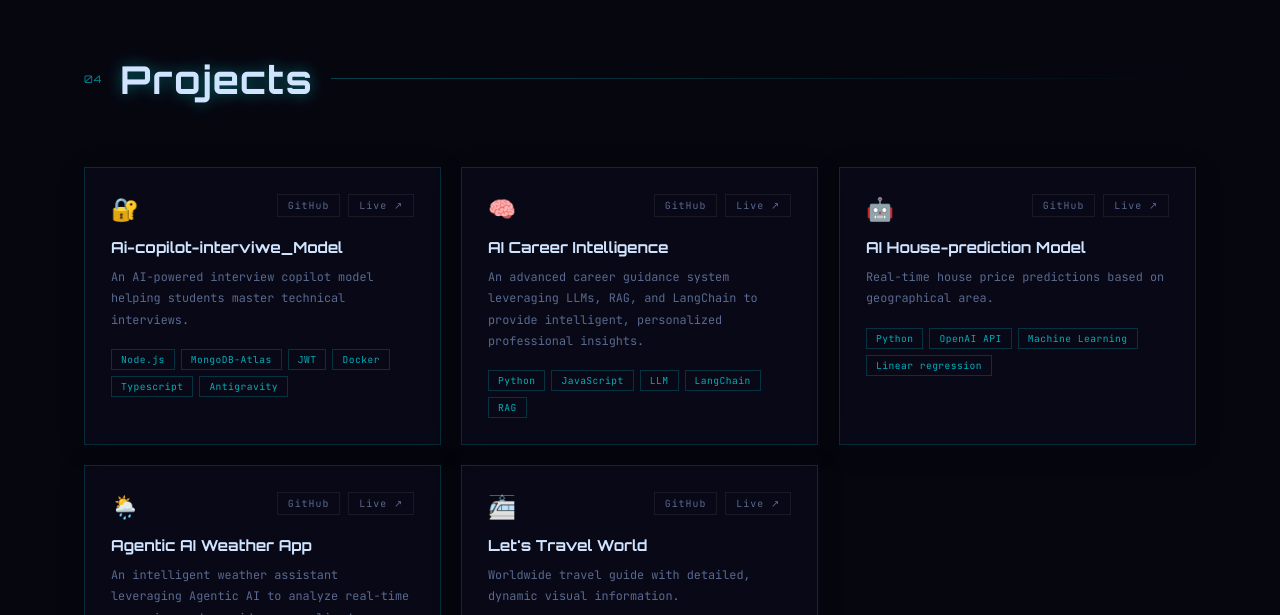
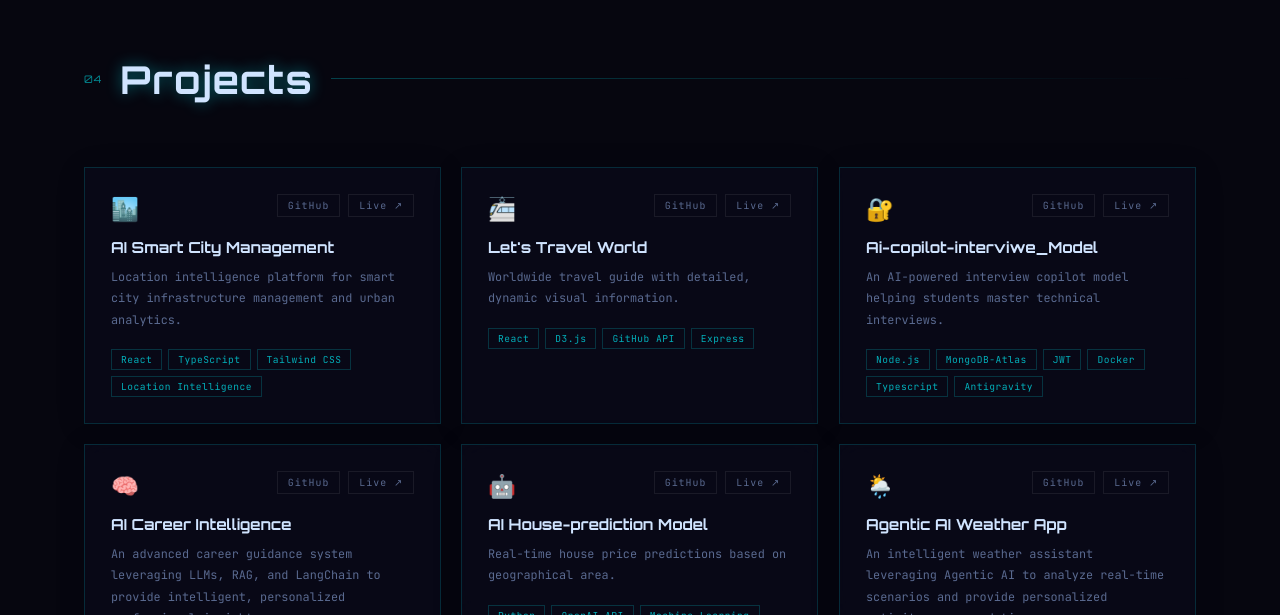
Before and after one commit to faizkhatri196/FAIZ, a plain HTML site: page index.html in a window 1280 px wide. Shown: the part 3276-3891 px from the top of the page. Drawn offline with Linux system fonts and the light colour scheme.

Commit message:
Add AI Smart City Management project and update project ordering

```diff
--- a/css/style.css
+++ b/css/style.css
@@ -526,6 +526,7 @@ nav {
 .fu.d3 { transition-delay: .3s }
 .fu.d4 { transition-delay: .4s }
 .fu.d5 { transition-delay: .5s }
+.fu.d6 { transition-delay: .6s }
 
 /* ── ABOUT ── */
 .about-grid {
--- a/index.html
+++ b/index.html
@@ -93,7 +93,7 @@
 
         <div class="stats">
           <div class="stat">
-            <div class="stat-n">5+</div>
+            <div class="stat-n">6+</div>
             <div class="stat-l" data-i18n="about.stat_projects">PROJECTS</div>
           </div>
           <div class="stat">
@@ -351,6 +351,41 @@
       <!-- Project 1 -->
       <div class="proj-card fu d1">
         <div class="proj-top">
+          <span class="proj-icon">🏙️</span>
+          <div class="proj-acts">
+            <a href="https://github.com/faizkhatri196/AI-SMART-CITY-MANAGMENT.git" class="proj-link"
+              target="_blank">GitHub</a>
+            <a href="https://ai-smart-city-managment-xi.vercel.app/location-intelligence" class="proj-link"
+              target="_blank">Live ↗</a>
+          </div>
+        </div>
+        <h3 class="proj-name">AI Smart City Management</h3>
+        <p class="proj-desc" data-i18n="projects.p6_desc">Location intelligence platform for smart city infrastructure management and urban analytics.</p>
+        <div class="tags">
+          <span class="tag">React</span><span class="tag">TypeScript</span><span class="tag">Tailwind CSS</span><span class="tag">Location Intelligence</span>
+        </div>
+      </div>
+
+      <!-- Project 2 -->
+      <div class="proj-card fu d2">
+        <div class="proj-top">
+          <span class="proj-icon">🚈</span>
+          <div class="proj-acts">
+            <a href="https://github.com/faizkhatri196/TOURIST-GUIDE." class="proj-link" target="_blank">GitHub</a>
+            <a href="https://tourist-guide-gxyq.vercel.app/" class="proj-link" target="_blank">Live ↗</a>
+          </div>
+        </div>
+        <h3 class="proj-name">Let's Travel World</h3>
+        <p class="proj-desc" data-i18n="projects.p3_desc">Worldwide travel guide with detailed, dynamic visual information.</p>
+        <div class="tags">
+          <span class="tag">React</span><span class="tag">D3.js</span><span class="tag">GitHub API</span><span
+            class="tag">Express</span>
+        </div>
+      </div>
+
+      <!-- Project 3 -->
+      <div class="proj-card fu d3">
+        <div class="proj-top">
           <span class="proj-icon">🔐</span>
           <div class="proj-acts">
             <a href="https://github.com/faizkhatri196/Ai-copilot-interview-model" class="proj-link"
@@ -367,8 +402,8 @@
         </div>
       </div>
 
-      <!-- Project 2 -->
-      <div class="proj-card fu d2">
+      <!-- Project 4 -->
+      <div class="proj-card fu d4">
         <div class="proj-top">
           <span class="proj-icon">🧠</span>
           <div class="proj-acts">
@@ -387,8 +422,8 @@
         </div>
       </div>
 
-      <!-- Project 3 -->
-      <div class="proj-card fu d3">
+      <!-- Project 5 -->
+      <div class="proj-card fu d5">
         <div class="proj-top">
           <span class="proj-icon">🤖</span>
           <div class="proj-acts">
@@ -405,8 +440,8 @@
         </div>
       </div>
 
-      <!-- Project 4 -->
-      <div class="proj-card fu d4">
+      <!-- Project 6 -->
+      <div class="proj-card fu d6">
         <div class="proj-top">
           <span class="proj-icon">🌦️</span>
           <div class="proj-acts">
@@ -418,23 +453,6 @@
         <p class="proj-desc" data-i18n="projects.p4_desc">All city's & area weather give present time scenario base.</p>
         <div class="tags">
           <span class="tag">React</span><span class="tag">Python</span><span class="tag">Agentic AI</span><span class="tag">LLM</span>
-        </div>
-      </div>
-
-      <!-- Project 5 -->
-      <div class="proj-card fu d5">
-        <div class="proj-top">
-          <span class="proj-icon">🚈</span>
-          <div class="proj-acts">
-            <a href="https://github.com/faizkhatri196/TOURIST-GUIDE." class="proj-link" target="_blank">GitHub</a>
-            <a href="https://tourist-guide-gxyq.vercel.app/" class="proj-link" target="_blank">Live ↗</a>
-          </div>
-        </div>
-        <h3 class="proj-name">Let's Travel World</h3>
-        <p class="proj-desc" data-i18n="projects.p3_desc">Worldwide travel guide with detailed, dynamic visual information.</p>
-        <div class="tags">
-          <span class="tag">React</span><span class="tag">D3.js</span><span class="tag">GitHub API</span><span
-            class="tag">Express</span>
         </div>
       </div>
     </div>
--- a/locales/en.js
+++ b/locales/en.js
@@ -61,7 +61,8 @@ window.locale_en = {
     "p2_desc": "Real-time house price predictions based on geographical area.",
     "p3_desc": "Worldwide travel guide with detailed, dynamic visual information.",
     "p4_desc": "An intelligent weather assistant leveraging Agentic AI to analyze real-time scenarios and provide personalized activity recommendations.",
-    "p5_desc": "An AI-powered interview copilot model helping students master technical interviews."
+    "p5_desc": "An AI-powered interview copilot model helping students master technical interviews.",
+    "p6_desc": "Location intelligence platform for smart city infrastructure management and urban analytics."
   },
   "contact": {
     "title": "Contact",
--- a/locales/es.js
+++ b/locales/es.js
@@ -61,7 +61,8 @@ window.locale_es = {
     "p2_desc": "Modelo de predicción de precios de viviendas en tiempo real según el área geográfica.",
     "p3_desc": "Guía de viajes mundial con información visual detallada y dinámica.",
     "p4_desc": "Un asistente meteorológico inteligente que aprovecha la IA Agéntica para analizar escenarios en tiempo real y proporcionar recomendaciones de actividades personalizadas.",
-    "p5_desc": "Un modelo de copiloto de entrevista impulsado por IA para ayudar a estudiantes a dominar entrevistas técnicas."
+    "p5_desc": "Un modelo de copiloto de entrevista impulsado por IA para ayudar a estudiantes a dominar entrevistas técnicas.",
+    "p6_desc": "Plataforma de inteligencia de ubicación para la gestión de infraestructura urbana y análisis de ciudades inteligentes."
   },
   "contact": {
     "title": "Contacto",
--- a/locales/hi.js
+++ b/locales/hi.js
@@ -61,7 +61,8 @@ window.locale_hi = {
     "p2_desc": "भौगोलिक क्षेत्र के आधार पर वास्तविक समय में घर की कीमत का अनुमान लगाने वाला मॉडल।",
     "p3_desc": "विस्तृत, गतिशील दृश्य जानकारी के साथ विश्वव्यापी यात्रा गाइड।",
     "p4_desc": "वास्तविक समय के मौसम परिदृश्यों का विश्लेषण करने और व्यक्तिगत गतिविधि सिफारिशें प्रदान करने के लिए एजेंटिक एआई का लाभ उठाने वाला एक बुद्धिमान मौसम सहायक।",
-    "p5_desc": "छात्रों को तकनीकी साक्षात्कार में महारत हासिल करने में मदद करने वाला एक एआई-संचालित साक्षात्कार कोपायलट मॉडल।"
+    "p5_desc": "छात्रों को तकनीकी साक्षात्कार में महारत हासिल करने में मदद करने वाला एक एआई-संचालित साक्षात्कार कोपायलट मॉडल।",
+    "p6_desc": "स्मार्ट सिटी इंफ्रास्ट्रक्चर प्रबंधन और शहरी विश्लेषण के लिए लोकेशन इंटेलिजेंस प्लेटफॉर्म।"
   },
   "contact": {
     "title": "संपर्क",
--- a/locales/ja.js
+++ b/locales/ja.js
@@ -61,7 +61,8 @@ window.locale_ja = {
     "p2_desc": "エリア情報に基づいて、リアルタイムに住宅価格を予測する機械学習モデル。",
     "p3_desc": "詳細でダイナミックな視覚情報を備えた、グローバル対応の旅行ガイドシステム。",
     "p4_desc": "エージェンティックAIを活用してリアルタイムの気象状況を分析し、パーソナライズされたアクティビティの推奨事項を提供するインテリジェントな天気アシスタント。",
-    "p5_desc": "学生が技術面接の対策を効率的に行えるように支援するAI搭載の面接コパイロットモデル。"
+    "p5_desc": "学生が技術面接の対策を効率的に行えるように支援するAI搭載の面接コパイロットモデル。",
+    "p6_desc": "スマートシティのインフラ管理と都市分析のためのロケーション・インテリジェンス・プラットフォーム。"
   },
   "contact": {
     "title": "コンタクト",
```
Also changed, not shown: 1 other file.
